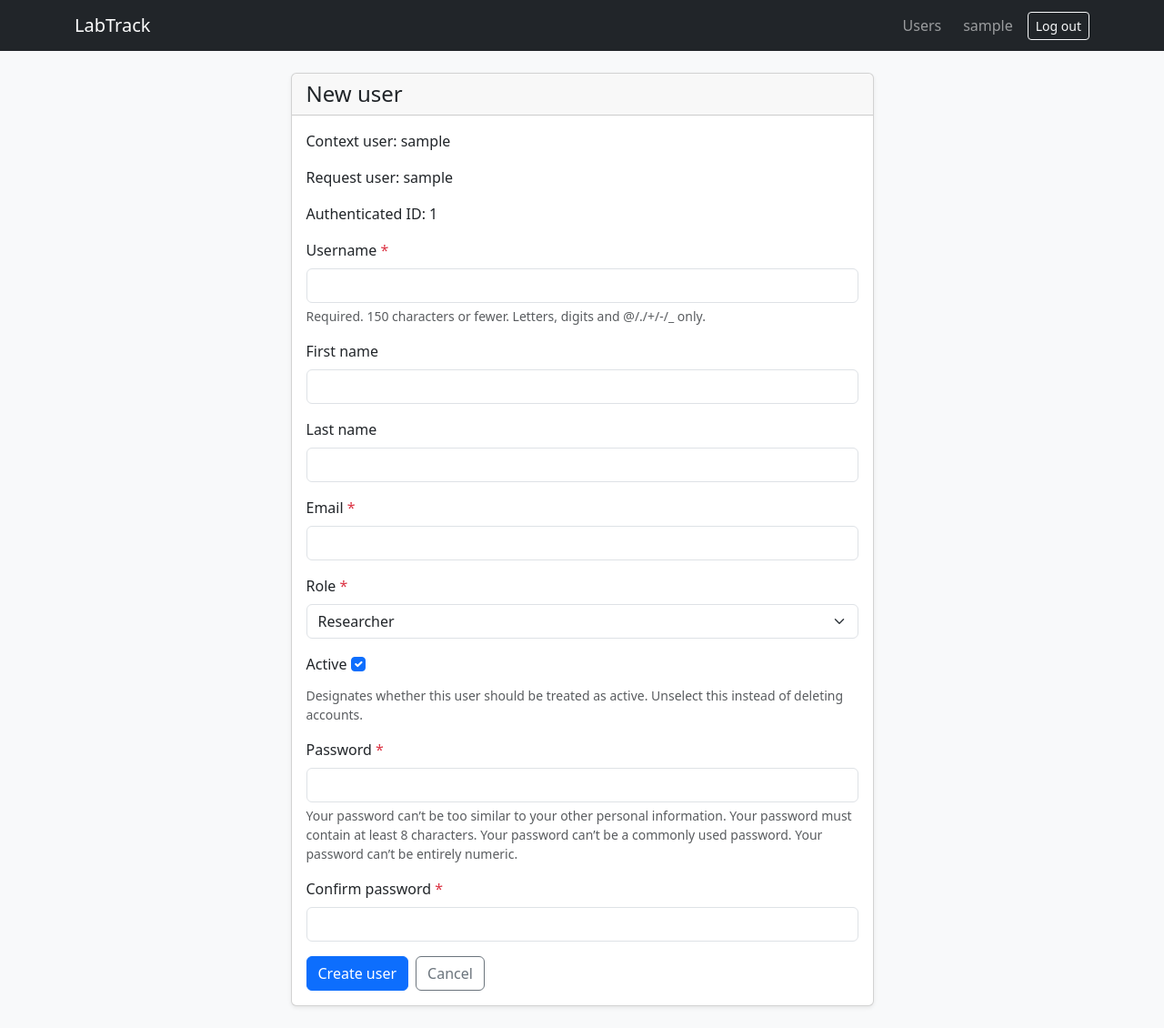
After one commit to tahielbastiani92/labtrack, a Django app: page /accounts/users/new/ in a window 1280 px wide. The commit adds this page. Shown: the whole page at 91% size. Run offline with Django 5.2, Linux system fonts and the light colour scheme; a user stored in the database is signed in; tables that the repository leaves empty hold one stand-in row (values such as "Sample post").

Commit message:
feat(accounts): add administrator user management

```diff
--- /dev/null
+++ b/apps/accounts/access.py
@@ -0,0 +1,12 @@
+from django.contrib.auth.mixins import LoginRequiredMixin, UserPassesTestMixin
+from django.core.exceptions import PermissionDenied
+
+
+class AdministratorRequiredMixin(LoginRequiredMixin, UserPassesTestMixin):
+    def test_func(self) -> bool:
+        return self.request.user.is_administrator
+
+    def handle_no_permission(self):
+        if self.request.user.is_authenticated:
+            raise PermissionDenied
+        return super().handle_no_permission()
--- a/apps/accounts/forms.py
+++ b/apps/accounts/forms.py
@@ -1,7 +1,121 @@
+from django import forms
+from django.contrib.auth import password_validation
 from django.contrib.auth.forms import AuthenticationForm
+from django.core.exceptions import ValidationError
 
 from config.forms import BootstrapFormMixin
+
+from .models import User
+
+PASSWORD_HELP_TEXT = " ".join(password_validation.password_validators_help_texts())
 
 
 class LoginForm(BootstrapFormMixin, AuthenticationForm):
     pass
+
+
+class AdminUserCreateForm(BootstrapFormMixin, forms.ModelForm):
+    password1 = forms.CharField(
+        label="Password",
+        widget=forms.PasswordInput,
+        help_text=PASSWORD_HELP_TEXT,
+    )
+    password2 = forms.CharField(
+        label="Confirm password",
+        widget=forms.PasswordInput,
+    )
+
+    class Meta:
+        model = User
+        fields = ("username", "first_name", "last_name", "email", "role", "is_active")
+
+    def clean_email(self):
+        return self.cleaned_data["email"].strip().lower()
+
+    def clean(self):
+        cleaned_data = super().clean()
+        password1 = cleaned_data.get("password1")
+        password2 = cleaned_data.get("password2")
+        if password1 and password2:
+            if password1 != password2:
+                self.add_error("password2", "The two password fields did not match.")
+            else:
+                candidate = User(
+                    username=cleaned_data.get("username", ""),
+                    email=cleaned_data.get("email", ""),
+                    first_name=cleaned_data.get("first_name", ""),
+                    last_name=cleaned_data.get("last_name", ""),
+                )
+                try:
+                    password_validation.validate_password(password2, user=candidate)
+                except ValidationError as exc:
+                    self.add_error("password2", exc)
+        return cleaned_data
+
+    def save(self, commit=True):
+        user = super().save(commit=False)
+        user.set_password(self.cleaned_data["password1"])
+        if commit:
+            user.save()
+        return user
+
+
+class AdminUserUpdateForm(BootstrapFormMixin, forms.ModelForm):
+    new_password1 = forms.CharField(
+        label="New password",
+        required=False,
+        widget=forms.PasswordInput,
+        help_text="Leave blank to keep the current password. " + PASSWORD_HELP_TEXT,
+    )
+    new_password2 = forms.CharField(
+        label="Confirm new password",
+        required=False,
+        widget=forms.PasswordInput,
+    )
+
+    class Meta:
+        model = User
+        fields = ("username", "first_name", "last_name", "email", "role", "is_active")
+
+    def __init__(self, *args, acting_user=None, **kwargs) -> None:
+        self.acting_user = acting_user
+        super().__init__(*args, **kwargs)
+
+    def clean_email(self):
+        return self.cleaned_data["email"].strip().lower()
+
+    def clean(self):
+        cleaned_data = super().clean()
+        password1 = cleaned_data.get("new_password1")
+        password2 = cleaned_data.get("new_password2")
+        if password1 or password2:
+            if password1 != password2:
+                self.add_error("new_password2", "The two password fields did not match.")
+            else:
+                candidate = User(
+                    username=cleaned_data.get("username") or self.instance.username,
+                    email=cleaned_data.get("email") or self.instance.email,
+                    first_name=cleaned_data.get("first_name", ""),
+                    last_name=cleaned_data.get("last_name", ""),
+                )
+                try:
+                    password_validation.validate_password(password1, user=candidate)
+                except ValidationError as exc:
+                    self.add_error("new_password1", exc)
+
+        if self.acting_user is not None and self.instance.pk == self.acting_user.pk:
+            if not cleaned_data.get("is_active"):
+                self.add_error("is_active", "You cannot deactivate your own account.")
+            role = cleaned_data.get("role")
+            if role and role != User.Role.ADMINISTRATOR:
+                self.add_error("role", "You cannot remove your own administrator role.")
+        return cleaned_data
+
+    def save(self, commit=True):
+        user = super().save(commit=False)
+        password = self.cleaned_data.get("new_password1")
+        if password:
+            user.set_password(password)
+        if commit:
+            user.save()
+        return user
--- /dev/null
+++ b/apps/accounts/urls.py
@@ -0,0 +1,11 @@
+from django.urls import path
+
+from . import views
+
+app_name = "accounts"
+
+urlpatterns = [
+    path("", views.UserListView.as_view(), name="user_list"),
+    path("new/", views.UserCreateView.as_view(), name="user_create"),
+    path("<int:pk>/edit/", views.UserUpdateView.as_view(), name="user_update"),
+]
--- /dev/null
+++ b/apps/accounts/views.py
@@ -0,0 +1,108 @@
+import logging
+
+from django.contrib import messages
+from django.db.models import Q
+from django.urls import reverse
+from django.views.generic import CreateView, ListView, UpdateView
+
+from .access import AdministratorRequiredMixin
+from .forms import AdminUserCreateForm, AdminUserUpdateForm
+from .models import User
+
+logger = logging.getLogger(__name__)
+
+
+class UserListView(AdministratorRequiredMixin, ListView):
+    model = User
+    template_name = "accounts/user_list.html"
+    context_object_name = "users"
+    paginate_by = 20
+
+    def get_queryset(self):
+        queryset = User.objects.order_by("username")
+        query = self.request.GET.get("q", "").strip()
+        if query:
+            queryset = queryset.filter(
+                Q(username__icontains=query)
+                | Q(email__icontains=query)
+                | Q(first_name__icontains=query)
+                | Q(last_name__icontains=query)
+            )
+        role = self.request.GET.get("role", "")
+        if role in User.Role.values:
+            queryset = queryset.filter(role=role)
+        active = self.request.GET.get("active", "")
+        if active == "1":
+            queryset = queryset.filter(is_active=True)
+        elif active == "0":
+            queryset = queryset.filter(is_active=False)
+        return queryset
+
+    def get_context_data(self, **kwargs):
+        context = super().get_context_data(**kwargs)
+        context["role_choices"] = User.Role.choices
+        context["current_q"] = self.request.GET.get("q", "")
+        context["current_role"] = self.request.GET.get("role", "")
+        context["current_active"] = self.request.GET.get("active", "")
+        return context
+
+
+class UserCreateView(AdministratorRequiredMixin, CreateView):
+    model = User
+    form_class = AdminUserCreateForm
+    template_name = "accounts/user_form.html"
+
+    def form_valid(self, form):
+        messages.success(self.request, "User created.")
+        return super().form_valid(form)
+
+    def get_success_url(self):
+        return reverse("accounts:user_list")
+
+    def get_context_data(self, **kwargs):
+        context = super().get_context_data(**kwargs)
+        context["title"] = "New user"
+        context["submit_label"] = "Create user"
+        context["cancel_url"] = reverse("accounts:user_list")
+        return context
+
+
+class UserUpdateView(AdministratorRequiredMixin, UpdateView):
+    model = User
+    form_class = AdminUserUpdateForm
+    template_name = "accounts/user_form.html"
+
+    def get_form_kwargs(self):
+        kwargs = super().get_form_kwargs()
+
+        logger.debug("Starting UserUpdateView.get_form_kwargs")
+
+        logger.debug(
+            "Authenticated user: %s (ID: %s)",
+            self.request.user.username,
+            self.request.user.pk,
+        )
+
+        logger.debug(
+            "Target user: %s (ID: %s)",
+            self.object.username,
+            self.object.pk,
+        )
+
+        kwargs["acting_user"] = self.request.user
+        return kwargs
+
+    def form_valid(self, form):
+        messages.success(self.request, "User updated.")
+        return super().form_valid(form)
+
+    def get_success_url(self):
+        return reverse("accounts:user_list")
+
+    def get_context_data(self, **kwargs):
+        context = super().get_context_data(**kwargs)
+        context["title"] = "Edit user"
+        context["submit_label"] = "Save changes"
+        context["cancel_url"] = reverse("accounts:user_list")
+        context["target_user"] = self.object
+        return context
--- a/config/urls.py
+++ b/config/urls.py
@@ -1,6 +1,6 @@
 from django.contrib import admin
 from django.contrib.auth import views as auth_views
-from django.urls import path
+from django.urls import include, path
 
 from apps.accounts.forms import LoginForm
 
@@ -12,4 +12,5 @@ urlpatterns = [
         name="login",
     ),
     path("accounts/logout/", auth_views.LogoutView.as_view(), name="logout"),
+    path("accounts/users/", include("apps.accounts.urls")),
 ]
--- /dev/null
+++ b/templates/accounts/user_form.html
@@ -0,0 +1,35 @@
+{% extends "base.html" %}
+
+{% block title %}{{ title }} — LabTrack{% endblock %}
+
+{% block content %}
+    <div class="row justify-content-center">
+        <div class="col-lg-7">
+            <div class="card shadow-sm">
+                <div class="card-header">
+                    <h1 class="h4 mb-0">{{ title }}</h1>
+                </div>
+                <div class="card-body">
+
+                    <p>Context user: {{ user.username }}</p>
+                    <p>Request user: {{ request.user.username }}</p>
+                    <p>Authenticated ID: {{ request.user.pk }}</p>
+                    {% if target_user and target_user.pk == user.pk %}
+                        <div class="alert alert-info">
+                            You are editing your own account. Your account cannot be deactivated or lose its
+                            administrator role.
+                        </div>
+                    {% endif %}
+                    <form method="post" novalidate>
+                        {% csrf_token %}
+                        {% include "partials/form.html" %}
+                        <div class="d-flex gap-2">
+                            <button class="btn btn-primary" type="submit">{{ submit_label }}</button>
+                            <a class="btn btn-outline-secondary" href="{{ cancel_url }}">Cancel</a>
+                        </div>
+                    </form>
+                </div>
+            </div>
+        </div>
+    </div>
+{% endblock %}
--- a/templates/base.html
+++ b/templates/base.html
@@ -12,6 +12,11 @@
         <span class="navbar-brand">LabTrack</span>
         <ul class="navbar-nav ms-auto align-items-lg-center">
             {% if user.is_authenticated %}
+                {% if user.is_administrator %}
+                    <li class="nav-item me-lg-3">
+                        <a class="nav-link" href="{% url 'accounts:user_list' %}">Users</a>
+                    </li>
+                {% endif %}
                 <li class="nav-item me-lg-3">
                     <span class="navbar-text">{{ request.user.username }}</span>
                 </li>
@@ -29,7 +34,6 @@
         </ul>
     </div>
 </nav>
-
 <main class="container py-4">
     {% if messages %}
         {% for message in messages %}
@@ -39,10 +43,8 @@
             </div>
         {% endfor %}
     {% endif %}
-
     {% block content %}{% endblock %}
 </main>
-
 <script src="https://cdn.jsdelivr.net/npm/bootstrap@5.3.3/dist/js/bootstrap.bundle.min.js"></script>
 </body>
 </html>
```
Also changed, not shown: apps/accounts/tests/test_user_management.py (added, +242 -0 lines), templates/accounts/user_list.html (added, +92 -0 lines).
